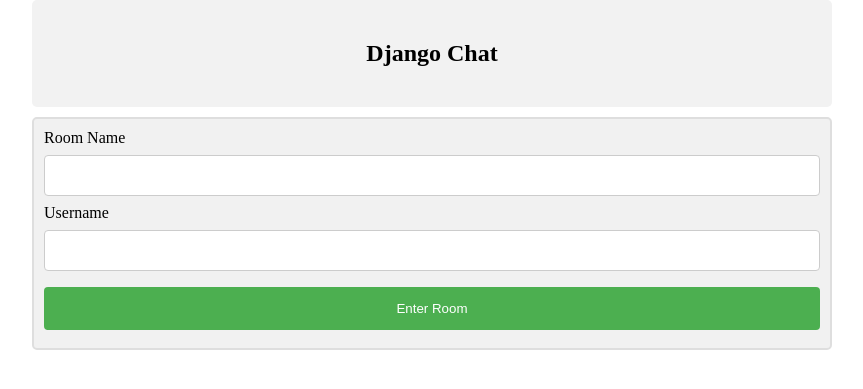
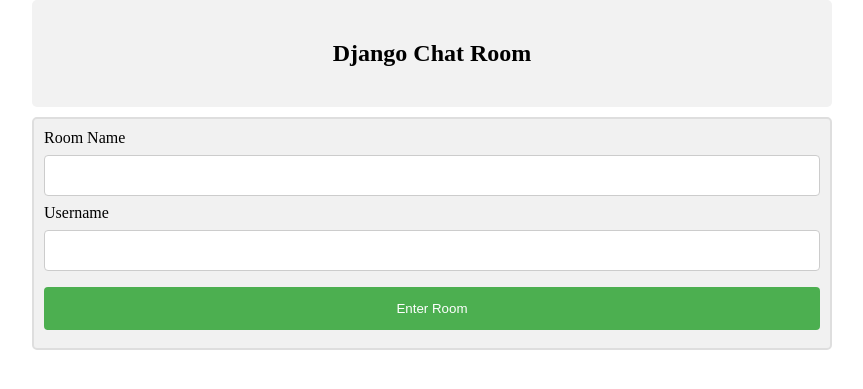
Before and after one commit to ada-chu/djangochat, a Django app: page / in a window 1280 px wide. Shown: the top 389 px of the page, without its empty margins (208-1071 px from the left). Run offline with Django 3.2, Linux system fonts and the light colour scheme.

Commit message:
Update home.html

```diff
--- a/templates/home.html
+++ b/templates/home.html
@@ -56,7 +56,7 @@
 <body>
 
 <div align="center">
-    <h2>Django Chat</h2>
+    <h2>Django Chat Room</h2>
 </div>
 
 
```
